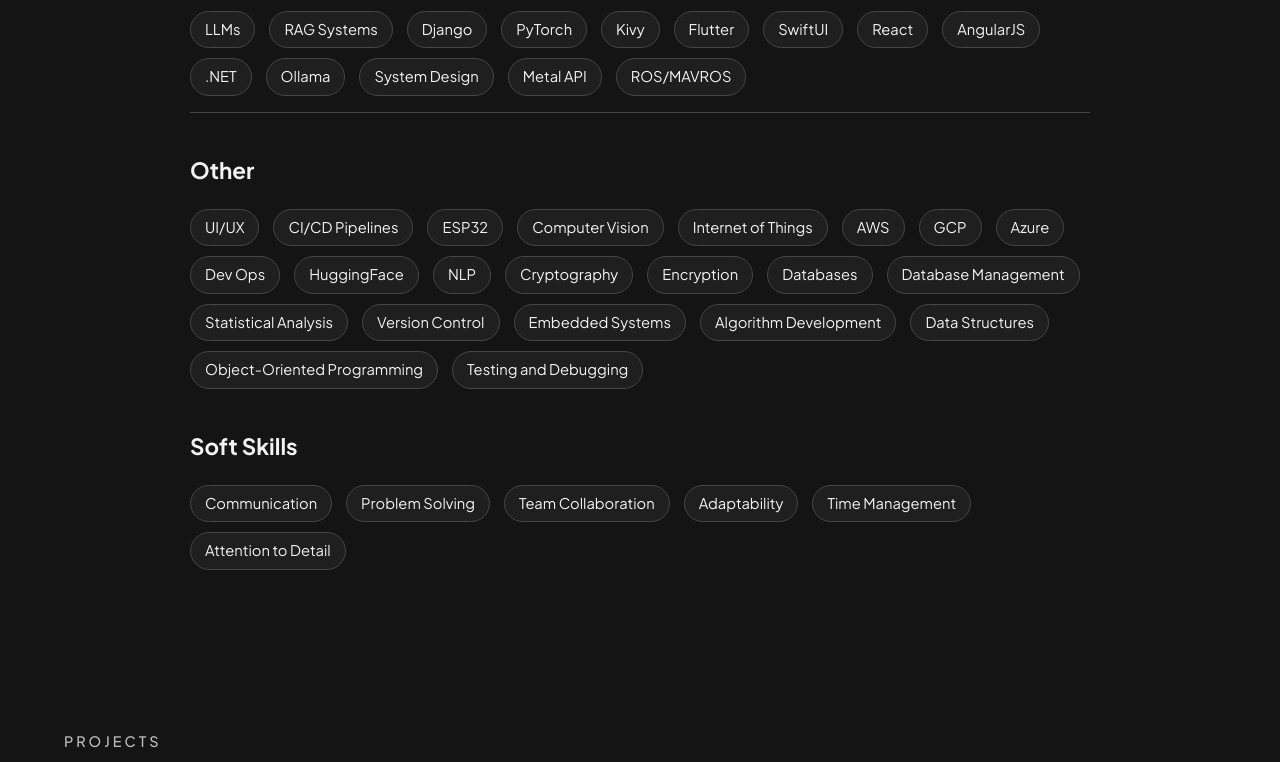
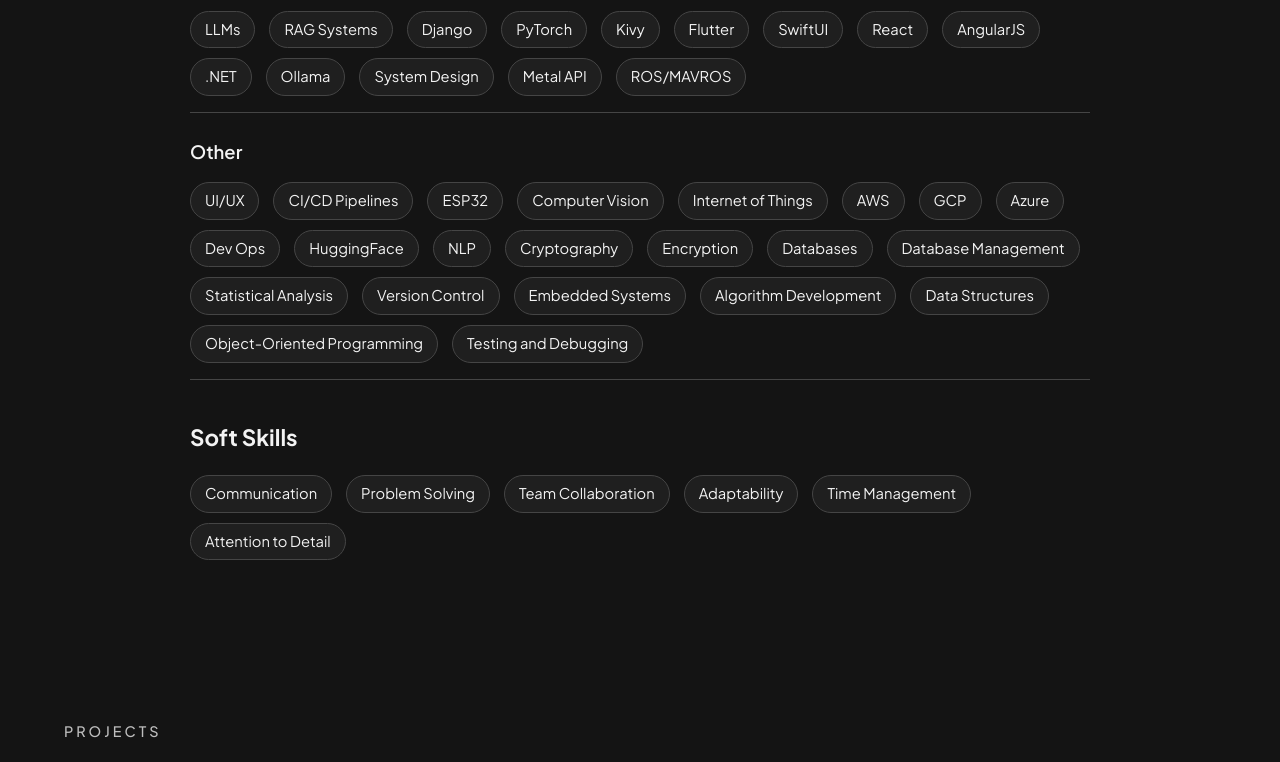
Before and after one commit to happysmaran/happysmaran.github.io, a plain HTML site: page index.html in a window 1280 px wide. Shown: the part 1480-2242 px from the top of the page. Drawn offline with Linux system fonts and the light colour scheme.

Commit message:
Fix broken subheader

```diff
--- a/index.html
+++ b/index.html
@@ -149,8 +149,8 @@
                     </div>
                 </div>
 
-                <h3 class="group-heading">Other</h3>
-                <div class="skills-row" style="border-bottom: none; margin-bottom: 0; padding-bottom: 0;">
+                <div class="skills-row">
+                    <h3 class="compact-label">Other</h3>
                     <div class="skills-tags compact-tags">
                         <span class="skill-tag">UI/UX</span>
                         <span class="skill-tag">CI/CD Pipelines</span>
```
